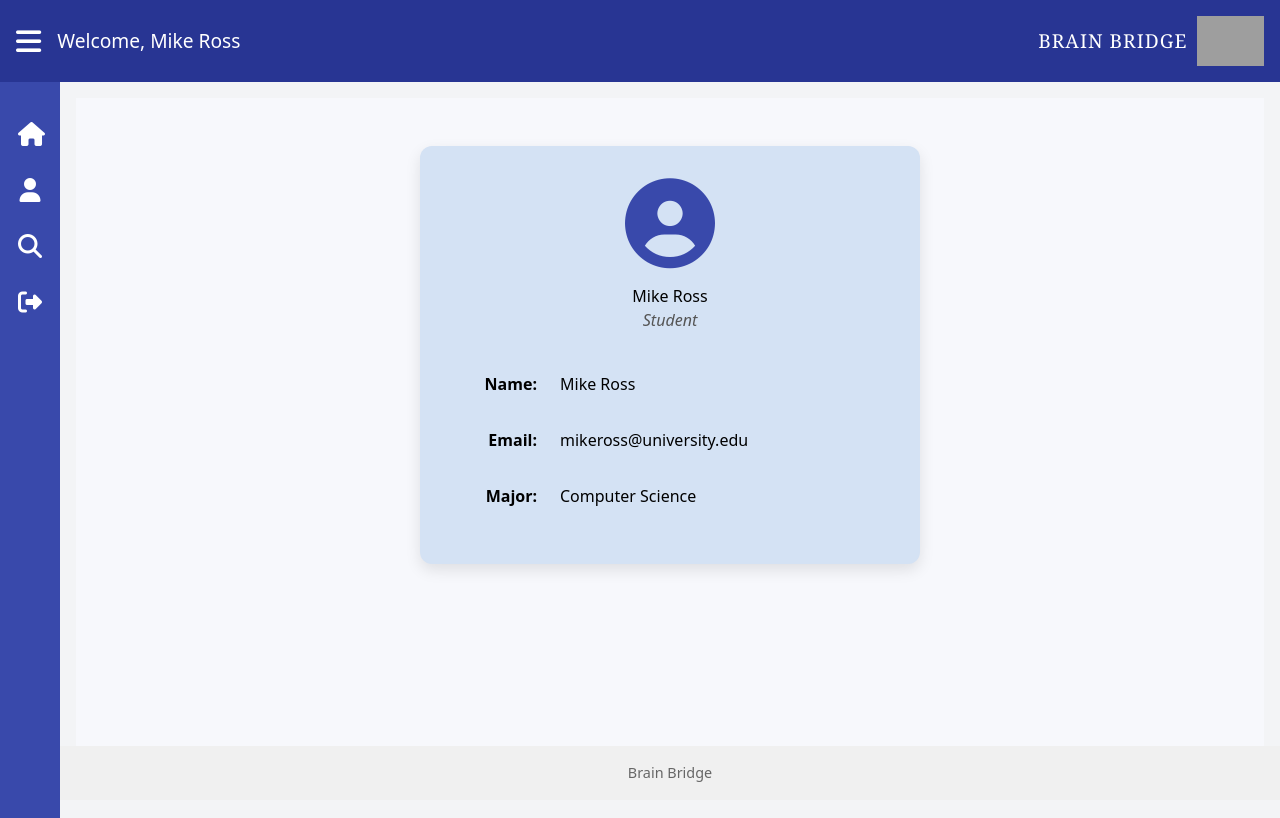
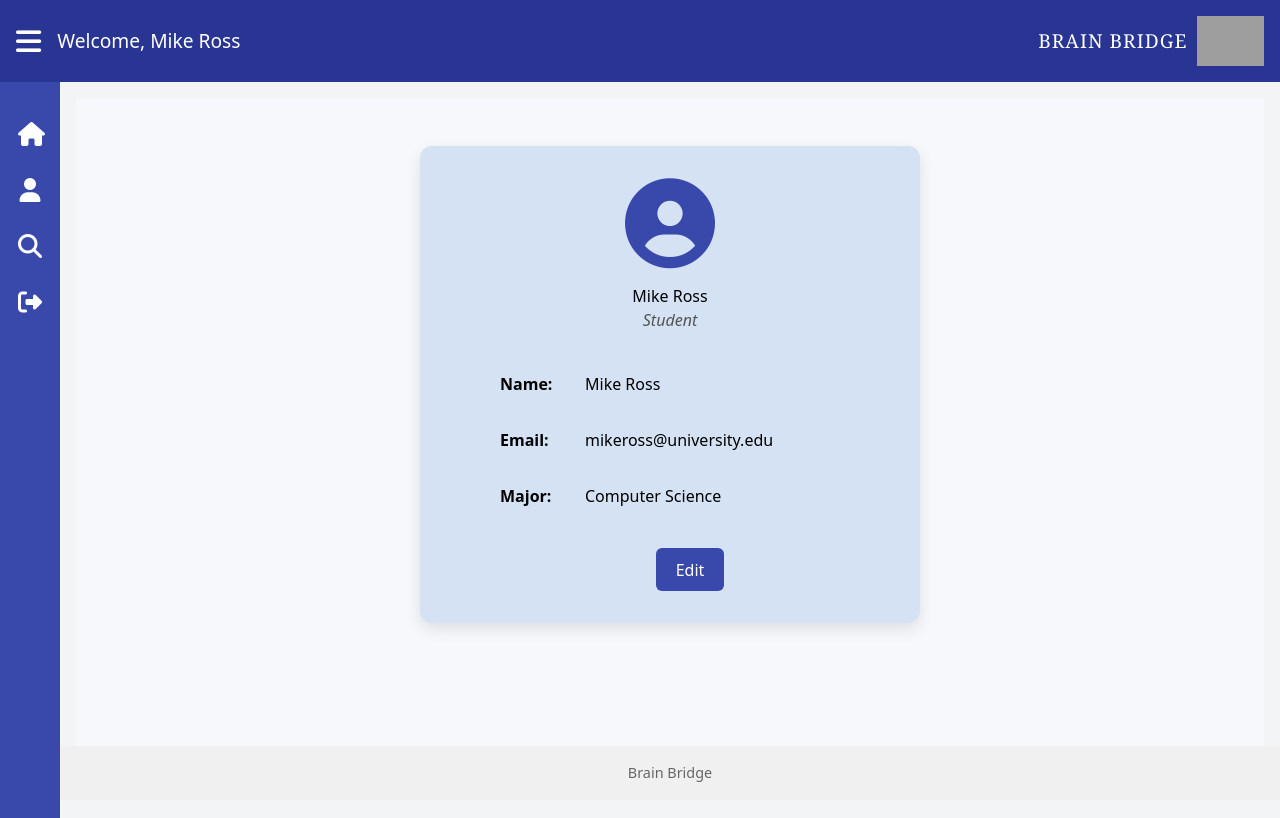
Before and after one commit to labbasaiteja/Brain-Bridge-App, an Angular app in the folder frontend/: page /student-profile in a window 1280 px wide. Built offline with nearby package versions, Linux system fonts and the light colour scheme; grey boxes are pictures that could not be loaded.

Commit message:
student profile is editable

```diff
--- a/frontend/src/app/student-profile/student-profile.component.css
+++ b/frontend/src/app/student-profile/student-profile.component.css
@@ -51,34 +51,36 @@
   .form {
     margin-top: 1rem;
     text-align: left;
+    padding-left: 40px;
   }
 
   .field-row {
     display: flex;
-    align-items: center;
-    justify-content: space-between;
+    align-items: left;
+    justify-content: flex-start;;
     margin-bottom: 1rem;
-    gap: 25px;
+    gap: 10px;
   }
 
 
   .field-row label {
     flex: 1;
     font-weight: 600;
-    width: 100px;
-    text-align: right;
-    margin-right: -10px;
-    margin-left: -75px;
+    width: 80px;
+    text-align: left;
+    margin: 0;
+    padding: 0.5rem;
   }
+
 
   .field-row input,
   .field-row p {
-    flex: 2;
+    flex: 5;
     padding: 0.5rem;
-    margin-left: 1rem;
     border-radius: 6px;
     border: 1px solid #ccc;
     background: white;
+    text-align: left;
   }
 
   .field-row p {
@@ -100,3 +102,7 @@
   button:hover {
     background-color: #303f9f;
   }
+  .button-row {
+    margin-top: 1rem;
+    text-align: center; /* ✅ This centers the buttons */
+  }
--- a/frontend/src/app/student-profile/student-profile.component.html
+++ b/frontend/src/app/student-profile/student-profile.component.html
@@ -24,11 +24,15 @@
 
             <div class="field-row">
               <label>Major:</label>
-              <input *ngIf="isEditMode" [(ngModel)]="student.major" />
               <p *ngIf="!isEditMode">{{ student.major }}</p>
+              <input *ngIf="isEditMode" type="text" [(ngModel)]="student.major" />
             </div>
-
-            <button *ngIf="isEditMode" (click)="submitChanges()">Submit</button>
+            <div>
+            <div class="button-row">
+            <button (click)="toggleEdit()" *ngIf="!isEditMode">Edit</button>
+            <button (click)="submitChanges()" *ngIf="isEditMode">Save</button>
+          </div>
+        </div>
           </div>
         </div>
       </main>
--- a/frontend/src/app/student-profile/student-profile.component.ts
+++ b/frontend/src/app/student-profile/student-profile.component.ts
@@ -1,7 +1,8 @@
-import { Component } from '@angular/core';
+import { Component, OnInit } from '@angular/core';
 import { Router } from '@angular/router';
 import { CommonModule } from '@angular/common';
 import { FormsModule } from '@angular/forms';
+import { HttpClient } from '@angular/common/http';
 
 @Component({
   selector: 'app-student-profile',
@@ -10,7 +11,7 @@ import { FormsModule } from '@angular/forms';
   templateUrl: './student-profile.component.html',
   styleUrls: ['./student-profile.component.css']
 })
-export class StudentProfileComponent{
+export class StudentProfileComponent implements OnInit{
 
   student = {
     name: 'Mike Ross',
@@ -19,11 +20,32 @@ export class StudentProfileComponent{
     imageUrl: 'https://via.placeholder.com/120'
   };
 
-  constructor(private router: Router) {}
+  constructor(private router: Router, private http: HttpClient ) {}
 
   isSidebarOpen = true;
   isEditMode = false;
 
+  ngOnInit(): void {
+    const token = localStorage.getItem('token');
+    if (token) {
+      this.http.get<any>('http://localhost:5000/api/user/', {
+        headers: {
+          Authorization: `Bearer ${token}`
+        }
+      }).subscribe({
+        next: (res) => {
+          console.log('API Response:', res);
+          this.student.name = res.name;
+          this.student.email = res.email;
+          this.student.major = res.major;
+        },
+        error: (err) => {
+          console.error('Failed to fetch profile:', err);
+          // Optionally redirect to login or show error
+        }
+      });
+    }
+  }
 
   toggleSidebar() {
     this.isSidebarOpen = !this.isSidebarOpen;
@@ -38,11 +60,28 @@ export class StudentProfileComponent{
   }
 
   toggleEdit() {
-    this.isEditMode =false;
+    this.isEditMode =!this.isEditMode;
   }
 
   submitChanges() {
-    this.isEditMode = false;
-    // Save logic here if needed
+    const token = localStorage.getItem('token');
+    if (token) {
+      this.http.put<any>('http://localhost:5000/api/user/', {
+        name: this.student.name,
+        email: this.student.email,
+        major: this.student.major
+      }, {
+        headers: { Authorization: `Bearer ${token}` }
+      }).subscribe({
+        next: () => {
+          alert('Profile updated and saved!');
+          this.isEditMode = false;
+        },
+        error: (err) => {
+          console.error('Failed to update profile:', err);
+          alert('Failed to save changes. Try again.');
+        }
+      });
+    }
   }
 }
```
